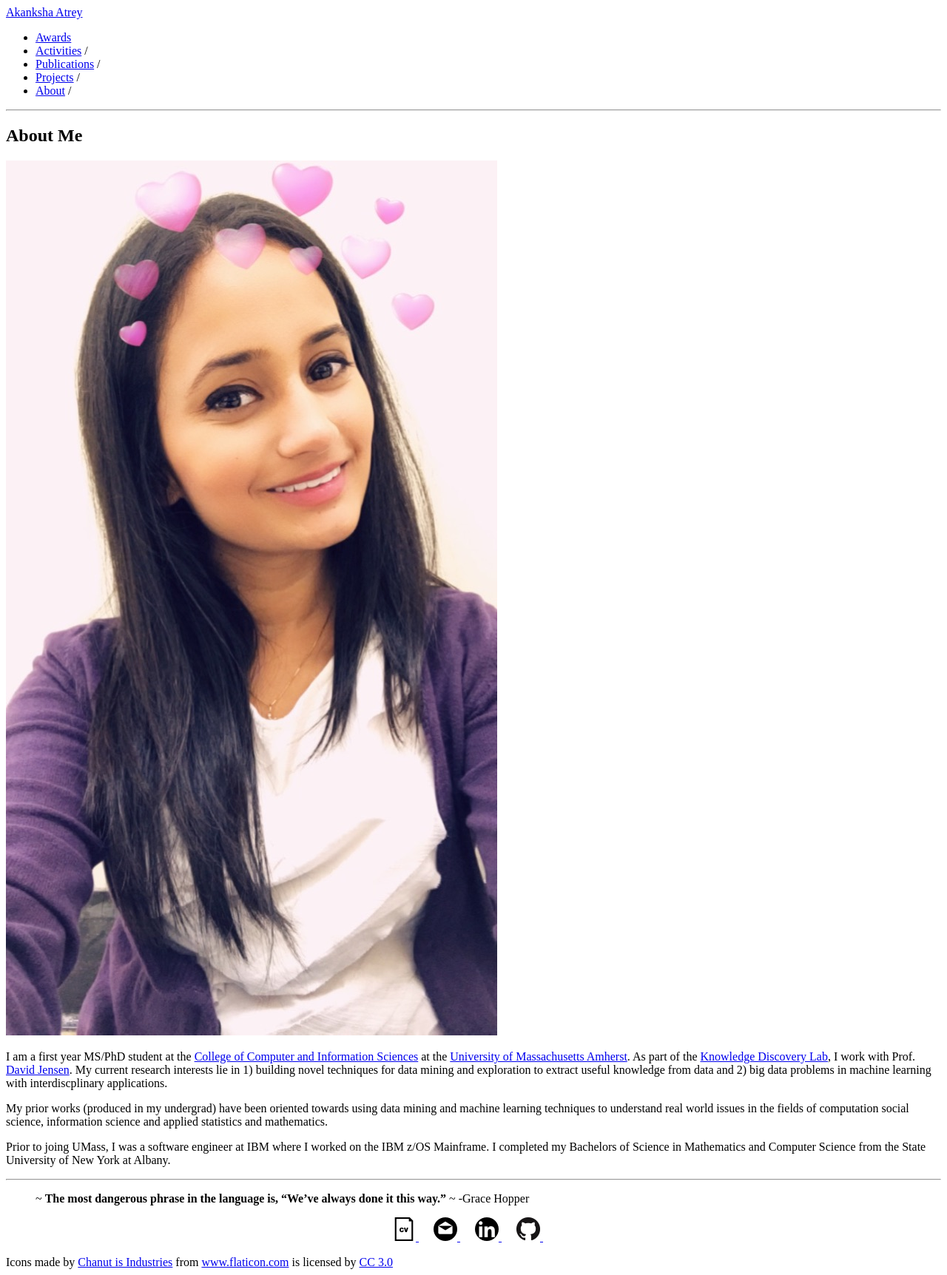
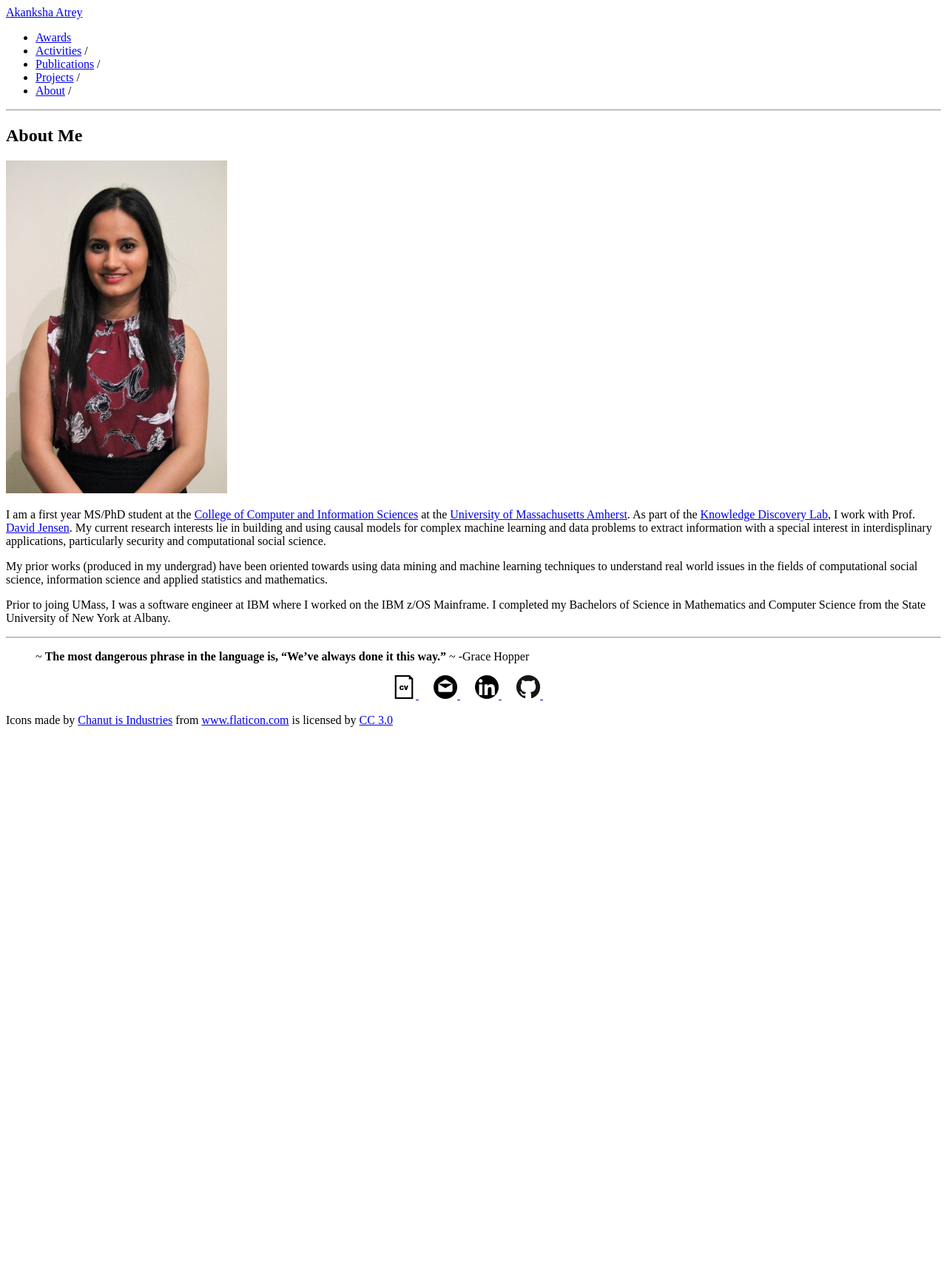
Before and after one commit to akanksha-atrey/akanksha-atrey.github.io, a Jekyll site: the page built from index.md, in a window 1280 px wide. Shown: the whole page at 74% size. Built offline with Jekyll 4.4.1, drawn with Linux system fonts in a browser that asks for light colours; our own code applies the rules of GitHub Pages for plain Markdown files; after the commit the page ends 991 px from its top, so only the background shows below that.

Commit message:
new version

```diff
--- a/_sass/_style.scss
+++ b/_sass/_style.scss
@@ -73,7 +73,7 @@ hr {
     min-height: 100%;
 }
 .footer {
-    border-top: 3px solid #00CED1;
+    border-top: 3px solid #0000CD;
     left: 0;
     bottom: 0;
     width: 100%;
--- a/_sass/typography.scss
+++ b/_sass/typography.scss
@@ -31,7 +31,7 @@
     }
     blockquote {
         //border: 1px solid black;
-        border-left: 5px solid #00CED1;
+        border-left: 5px solid #0000CD;
         margin: 20px 0 20px 0;
         padding: 2px 8px 2px 8px;
         font-style: italic;
--- a/_sass/vars.scss
+++ b/_sass/vars.scss
@@ -2,7 +2,7 @@
  * Customization Variables
  */
 
-$accent: #00CED1;
+$accent: #0000CD;
 $image-size: 85px;
 
 /*
--- a/index.md
+++ b/index.md
@@ -4,11 +4,11 @@ layout: default
 
 ## About Me
 
-<img class="profile-picture" src="akanksha.jpg">
+<img class="profile-picture" src="akanksha.png">
 
-I am a first year MS/PhD student at the [College of Computer and Information Sciences](https://www.cics.umass.edu/) at the [University of Massachusetts Amherst](https://www.umass.edu/). As part of the [Knowledge Discovery Lab](https://kdl.cs.umass.edu/display/public/Knowledge+Discovery+Laboratory), I work with Prof. [David Jensen](https://people.cs.umass.edu/~jensen/). My current research interests lie in 1) building novel techniques for data mining and exploration to extract useful knowledge from data and 2) big data problems in machine learning with interdiscplinary applications.
+I am a first year MS/PhD student at the [College of Computer and Information Sciences](https://www.cics.umass.edu/) at the [University of Massachusetts Amherst](https://www.umass.edu/). As part of the [Knowledge Discovery Lab](https://kdl.cs.umass.edu/display/public/Knowledge+Discovery+Laboratory), I work with Prof. [David Jensen](https://people.cs.umass.edu/~jensen/). My current research interests lie in building and using causal models for complex machine learning and data problems to extract information with a special interest in interdisplinary applications, particularly security and computational social science.
 
-My prior works (produced in my undergrad) have been oriented towards using data mining and machine learning techniques to understand real world issues in the fields of computation social science, information science and applied statistics and mathematics.
+My prior works (produced in my undergrad) have been oriented towards using data mining and machine learning techniques to understand real world issues in the fields of computational social science, information science and applied statistics and mathematics.
 
 Prior to joing UMass, I was a software engineer at IBM where I worked on the IBM z/OS Mainframe. I completed my Bachelors of Science in Mathematics and Computer Science from the State University of New York at Albany.
 
```
Also changed, not shown: publications.md (+4 -4 lines), akanksha.jpg (deleted), akanksha.png (added).
